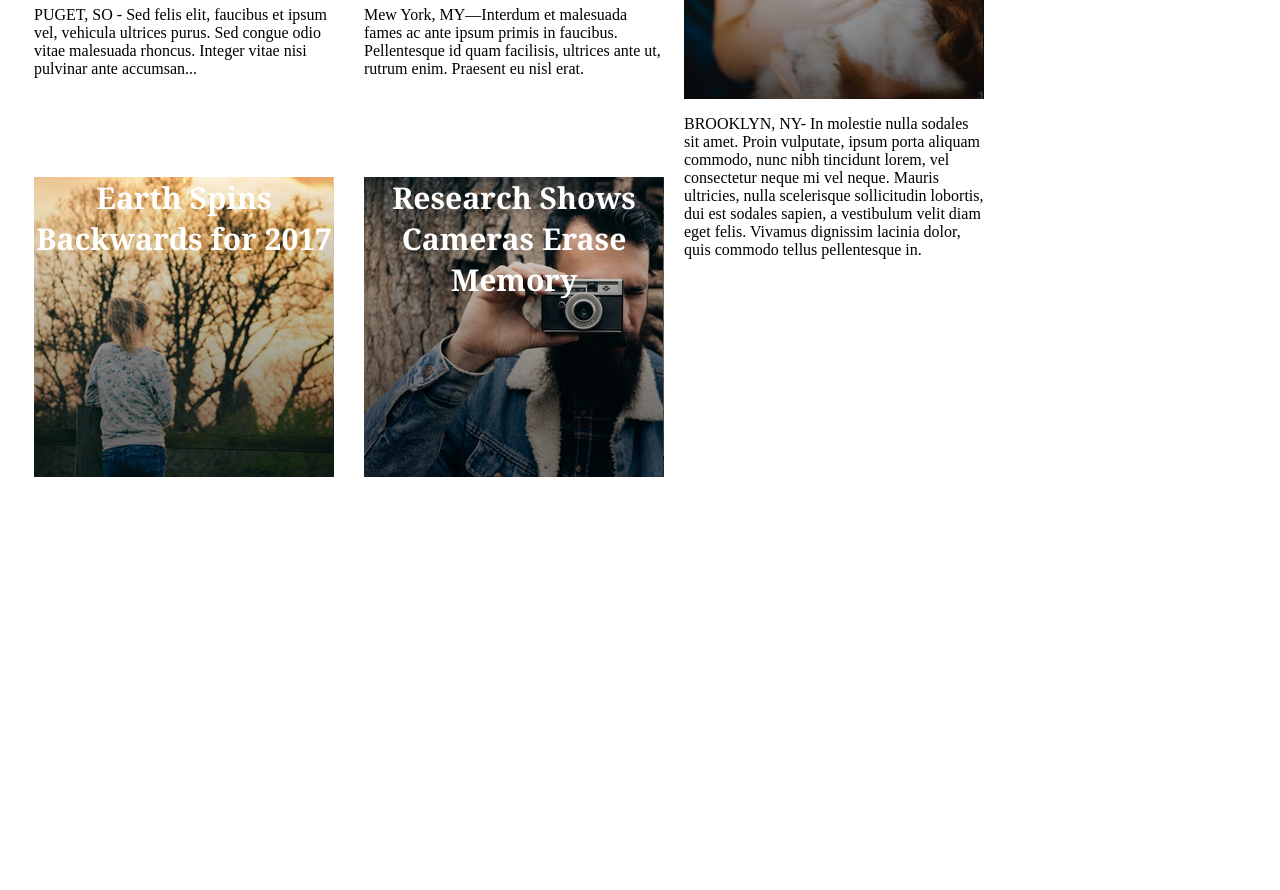
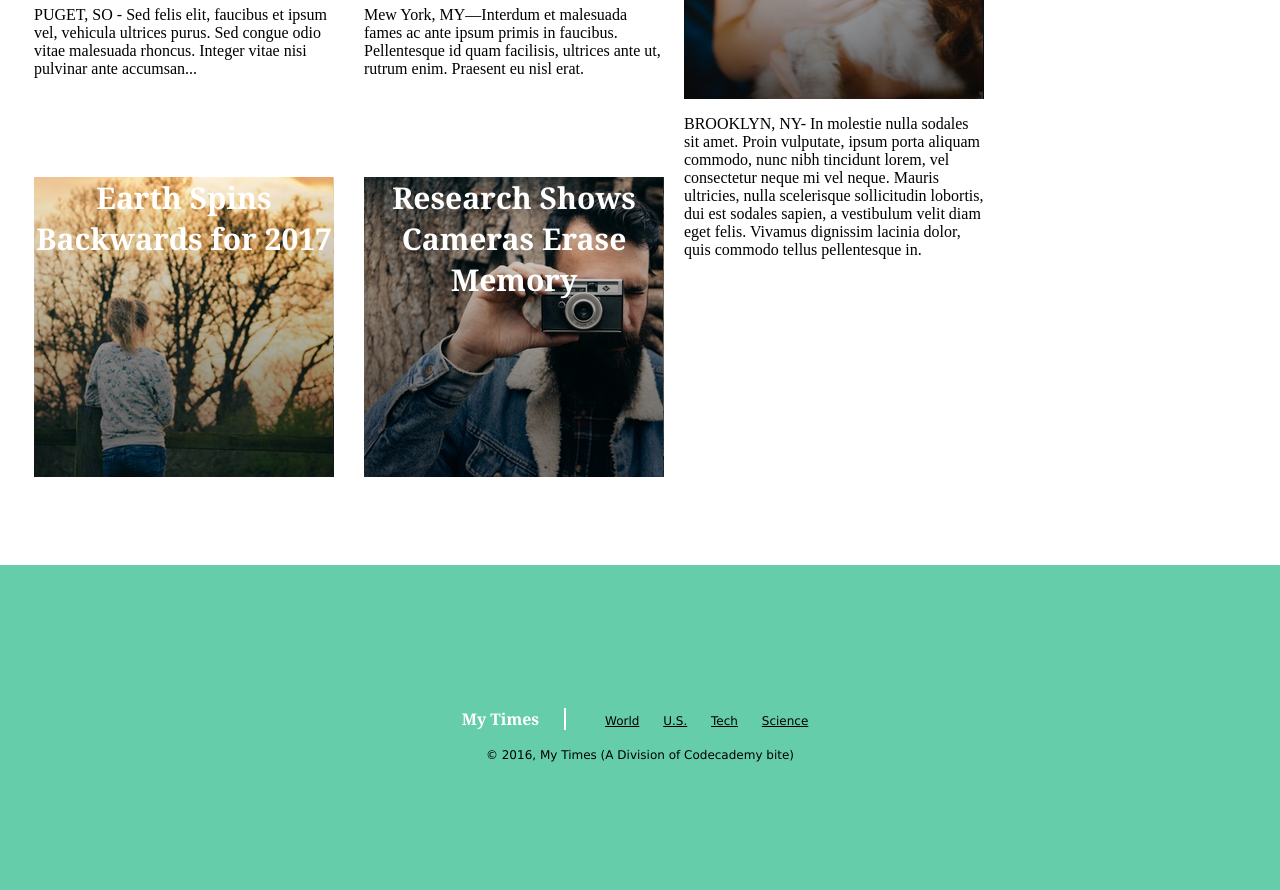
Before and after one commit to ashrafstakala/mytimes, a plain HTML site: page index.html in a window 1280 px wide. Shown: the part 740-1630 px from the top of the page. Before the commit the page ends 1305 px from the top, so only its background shows below. Drawn offline with Linux system fonts and the light colour scheme.

Commit message:
final html and css code for my times project

```diff
--- a/index.html
+++ b/index.html
@@ -104,8 +104,23 @@
             <span class="bite">Advertising Internet Online</span>
             <span class="bite">Illustration in Marketing Materials</span>
             <span class="bite">Finally a Top Secret Way You Can</span>
-          </div> <!-- news bites -->
-        </div> <!--small column div-->
-    </div> <!-- main div -->
+          </div>
+        </div>
+    </div>
+    <footer>
+      <div class="info">
+        <span class="title">My Times</span>
+        <nav>
+          <span><a href="#">World</a></span>
+          <span><a href="#">U.S.</a></span>
+          <span><a href="#">Tech</a></span>
+          <span><a href="#">Science</a></span>
+        </nav>
+      </div>
+
+      <div class="copyright">
+      © 2016, My Times (A Division of Codecademy bite)
+    </div>
+    </footer>
   </body>
 </html>
--- a/resources/css/style.css
+++ b/resources/css/style.css
@@ -120,3 +120,38 @@ body {
   text-align: center;
   margin-bottom: 41px;
 }
+footer {
+  display: flex;
+  align-items: center;
+  flex-direction: column;
+  justify-content: center;
+  width: 100%;
+  height: 325px;
+  margin:auto;
+  background-color: MediumAquamarine;
+  margin: auto;
+  font-family: Verdana;
+  font-size: 12px;
+}
+.info .title {
+  display: inline-block;;
+  align-items: center;
+  justify-content: center;
+  font-family: Georgia;
+  font-size: 16px;
+  font-weight: bold;
+  color: white;
+}
+footer .title {
+  display: inline-block;
+  border-right: 2px solid white;
+  padding-right: 25px;
+  font-family: Georgia;
+  font-size: 16px;
+  font-weight: bold;
+  color: white;
+}
+footer nav {
+  display: inline-block;
+  padding-left: 25px;
+}
```
